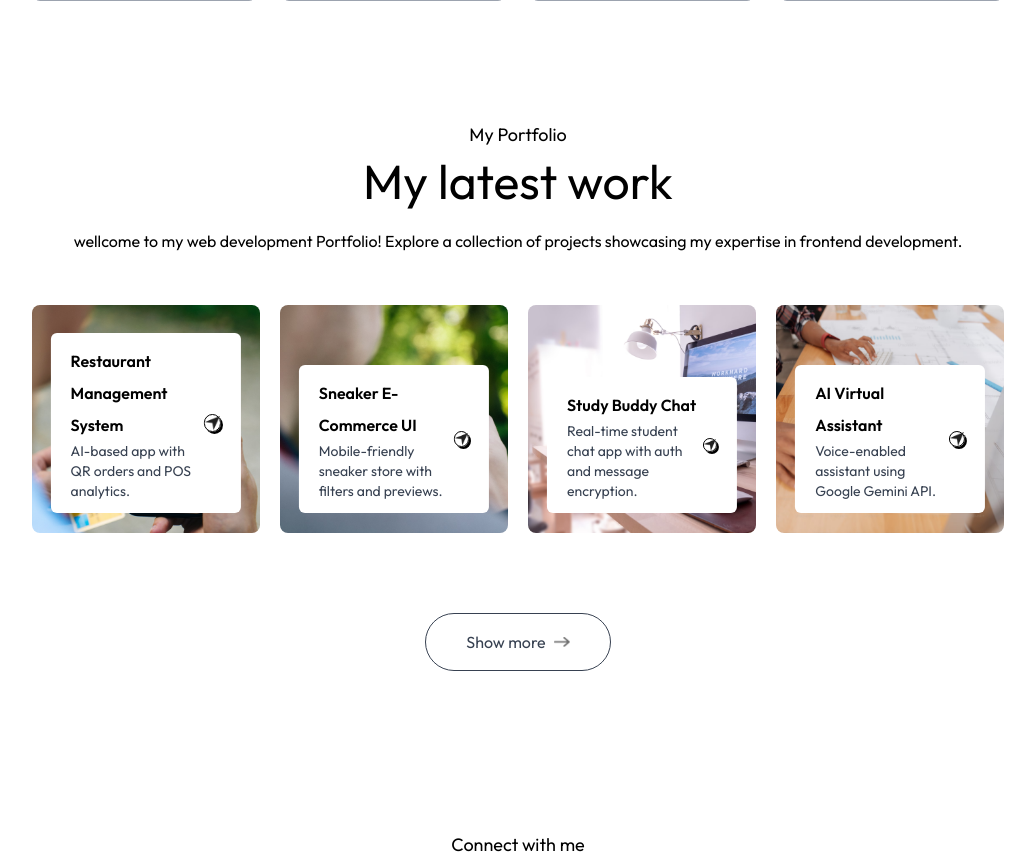
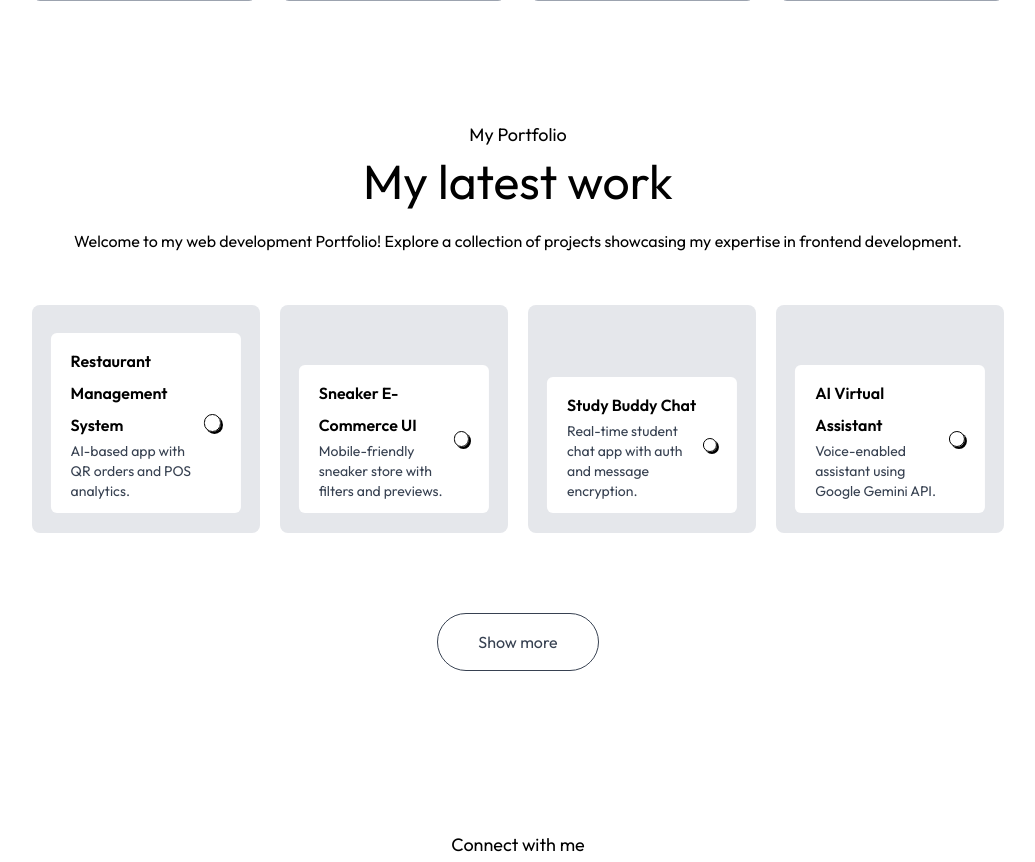
Before and after one commit to Ayeshashabbir01/Portfolio, a Django app: page / in a window 1280 px wide. Shown: the part 2194-3056 px from the top of the page, without its empty margins (122-1157 px from the left). Run offline with Django 5.2, Linux system fonts and the light colour scheme; some libraries are stand-ins or nearby versions; some web fonts are replaced.

Commit message:
portfolio

```diff
--- a/templates/index.html
+++ b/templates/index.html
@@ -235,15 +235,16 @@
     </div>
 
      <!--------my work------->
+    <section id="work" class="w-full px-[12%] py-10 scroll-mt-20">
+    <h4 class="text-center mb-2 text-lg font-Ovo">My Portfolio</h4>
+    <h2 class="text-center text-5xl font-Ovo">My latest work</h2>
 
-     <div id="work" class="w-full px-[12%] py-10 scroll-mt-20">
-        <h4 class="text-center mb-2 text-lg font-Ovo">My Portfolio</h4> <!-- Adjusted margin-bottom -->
-        <h2 class="text-center text-5xl font-Ovo ">My latest work</h2> <!-- Added larger margin -->
+    <p class="text-center max-w-2x1 max-auto mt-5 mb-12 font-Ovo">
+        Welcome to my web development Portfolio! Explore a collection of projects showcasing my expertise in frontend development.
+    </p>
 
-
-            <p class="text-center max-w-2x1 max-auto mt-5 mb-12 font-Ovo">wellcome to my web development Portfolio! Explore a collection of projects showcasing my expertise in frontend development.</p>
     <div class="grid grid-cols-auto my-10 gap-5 dark:text-black">
-                <div class="aspect-square bg-[url('./images/work-1.png')] bg-no-repeat bg-cover bg-center rounded-lg relative cursor-pointer group">
+        <div class="aspect-square bg-gray-200 rounded-lg relative cursor-pointer group">
             <div class="bg-white w-10/12 rounded-md absolute bottom-5 left-1/2 -translate-x-1/2 py-3 px-5 flex items-center justify-between duration-500 group-hover:bottom-7">
                 <div>
                     <h2 class="font-semibold">Restaurant Management System</h2>
@@ -251,55 +252,55 @@
                 </div>
                 <div class="border rounded-full border-black w-9 aspect-square flex items-center justify-center
                     shadow-[2px_2px_0_#000] group-hover:bg-lime-300 transition">
-                            <img src="./images/send-icon.png" alt="" class="w-5">
                 </div>
             </div>
         </div>
-                <div class="aspect-square bg-[url('./images/work-2.png')] bg-no-repeat bg-cover bg-center rounded-lg relative cursor-pointer group">
+
+        <div class="aspect-square bg-gray-200 rounded-lg relative cursor-pointer group">
             <div class="bg-white w-10/12 rounded-md absolute bottom-5 left-1/2 -translate-x-1/2 py-3 px-5 flex items-center justify-between duration-500 group-hover:bottom-7">
                 <div>
-                            <h2 class="font-semibold"> Sneaker E-Commerce UI  </h2>
-                            <p class="text-sm text-gray-700"> Mobile-friendly sneaker store with filters and previews. </p>
+                    <h2 class="font-semibold">Sneaker E-Commerce UI</h2>
+                    <p class="text-sm text-gray-700">Mobile-friendly sneaker store with filters and previews.</p>
                 </div>
                 <div class="border rounded-full border-black w-9 aspect-square flex items-center justify-center
                     shadow-[2px_2px_0_#000] group-hover:bg-lime-300 transition">
-                            <img src="./images/send-icon.png" alt="" class="w-5">
                 </div>
             </div>
-                </div><div class="aspect-square bg-[url('./images/work-3.png')] bg-no-repeat bg-cover bg-center rounded-lg relative cursor-pointer group">
+        </div>
+
+        <div class="aspect-square bg-gray-200 rounded-lg relative cursor-pointer group">
             <div class="bg-white w-10/12 rounded-md absolute bottom-5 left-1/2 -translate-x-1/2 py-3 px-5 flex items-center justify-between duration-500 group-hover:bottom-7">
                 <div>
                     <h2 class="font-semibold">Study Buddy Chat</h2>
-                            <p class="text-sm text-gray-700">  Real-time student chat app with auth and message encryption.</p>
+                    <p class="text-sm text-gray-700">Real-time student chat app with auth and message encryption.</p>
                 </div>
                 <div class="border rounded-full border-black w-9 aspect-square flex items-center justify-center
                     shadow-[2px_2px_0_#000] group-hover:bg-lime-300 transition">
-                            <img src="./images/send-icon.png" alt="" class="w-5">
                 </div>
             </div>
         </div>
-                <div class="aspect-square bg-[url('./images/work-4.png')] bg-no-repeat bg-cover bg-center rounded-lg relative cursor-pointer group">
+
+        <div class="aspect-square bg-gray-200 rounded-lg relative cursor-pointer group">
             <div class="bg-white w-10/12 rounded-md absolute bottom-5 left-1/2 -translate-x-1/2 py-3 px-5 flex items-center justify-between duration-500 group-hover:bottom-7">
                 <div>
-                            <h2 class="font-semibold"> AI Virtual Assistant</h2>
-                            <p class="text-sm text-gray-700">Voice-enabled assistant using
-Google Gemini API.</p>
+                    <h2 class="font-semibold">AI Virtual Assistant</h2>
+                    <p class="text-sm text-gray-700">Voice-enabled assistant using Google Gemini API.</p>
                 </div>
                 <div class="border rounded-full border-black w-9 aspect-square flex items-center justify-center
                     shadow-[2px_2px_0_#000] group-hover:bg-lime-300 transition">
-                            <img src="./images/send-icon.png" alt="" class="w-5">
                 </div>
             </div>
         </div>
     </div>
+
     <div class="text-center my-20">
         <a href="#" class="inline-flex items-center gap-2 text-gray-700 border-[0.5px] border-gray-700 rounded-full py-3 px-10 hover:bg lightHover duration-500
             dark:text-white dark:border-white dark:hover:bg-darkHover">
             Show more
-                  <img src="./images/right-arrow-bold.png" alt="Right arrow" class="w-4 dark:hidden">
-                  <img src="./images/right-arrow-bold-dark.png" alt="Right arrow" class="w-4 hidden dark:block">
         </a>
     </div>
+</section>
+
 
    </div>
               <!-------contact--------->
```
Lines whose indentation alone changed are shown as unchanged.
